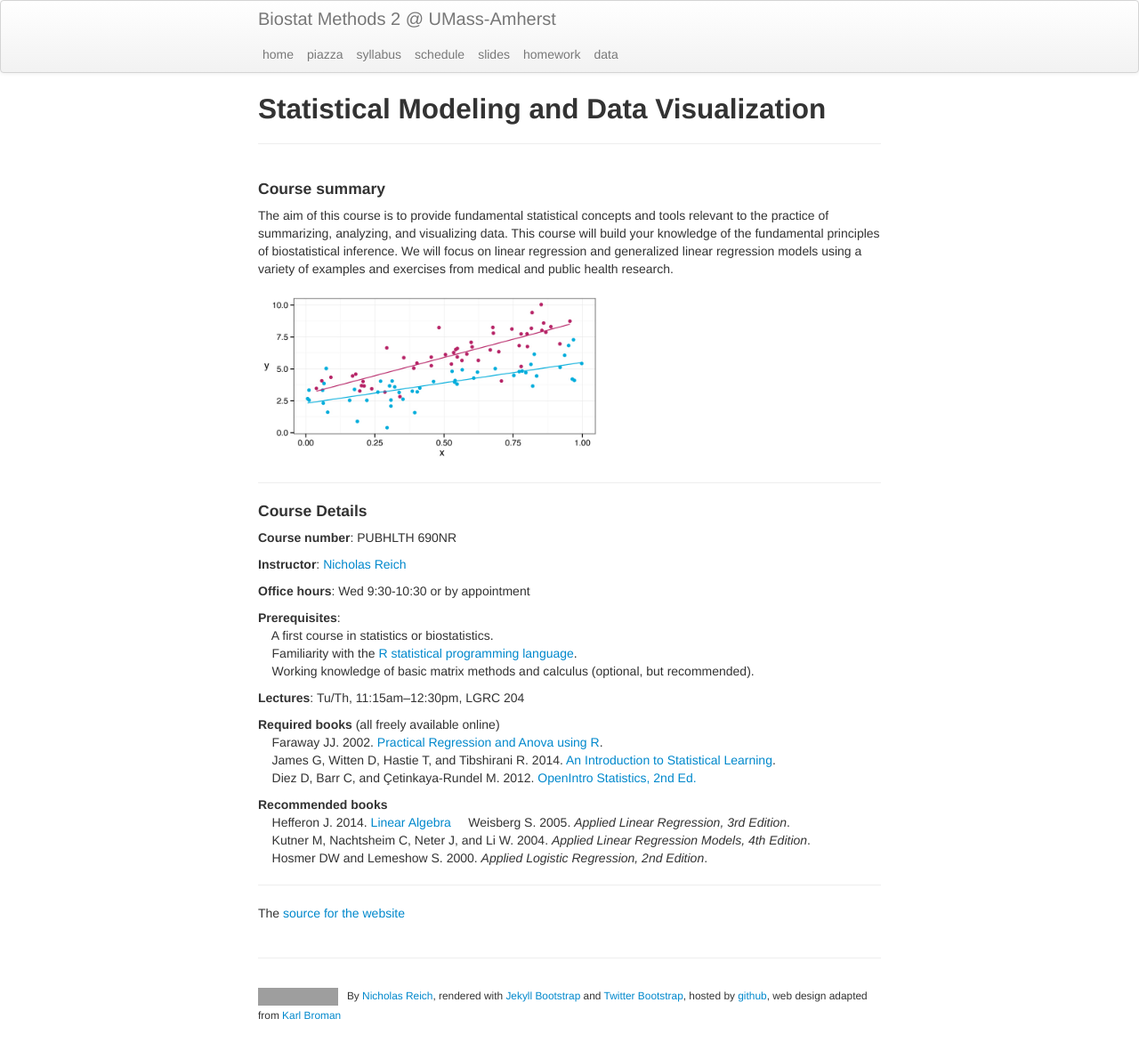
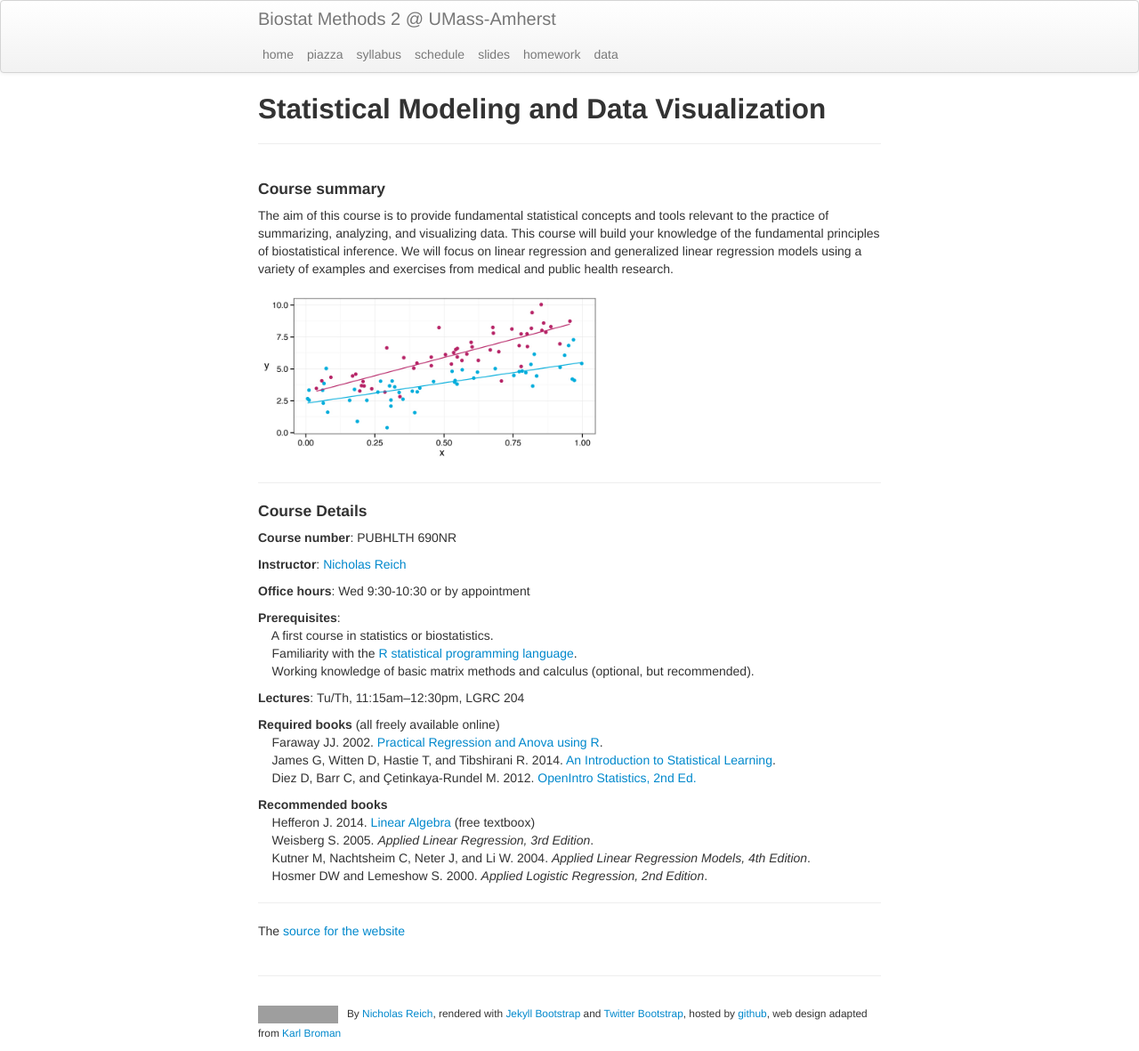
Before and after one commit to nickreich/stat-modeling-2015, a Jekyll site: the page built from index.md, in a window 1280 px wide. Shown: the whole page at 89% size. Built offline with Jekyll 4.4.1, drawn with Linux system fonts in a browser that asks for light colours; grey boxes are pictures that could not be loaded.

Commit message:
update index page.

```diff
--- a/index.md
+++ b/index.md
@@ -34,7 +34,7 @@ The aim of this course is to provide fundamental statistical concepts and tools
 &nbsp; &nbsp; Diez D, Barr C, and &Ccedil;etinkaya-Rundel M. 2012. [OpenIntro Statistics, 2nd Ed.](http://www.openintro.org/stat/index.php)
 
 **Recommended books** <br>
-&nbsp; &nbsp; Hefferon J. 2014. [Linear Algebra](http://joshua.smcvt.edu/linearalgebra/)
+&nbsp; &nbsp; Hefferon J. 2014. [Linear Algebra](http://joshua.smcvt.edu/linearalgebra/) (free textboox) <br>
 &nbsp; &nbsp; Weisberg S. 2005. *Applied Linear Regression, 3rd Edition*. <br>
 &nbsp; &nbsp; Kutner M, Nachtsheim C, Neter J, and Li W. 2004. *Applied Linear Regression Models, 4th Edition*. <br>
 &nbsp; &nbsp; Hosmer DW and Lemeshow S. 2000. *Applied Logistic Regression, 2nd Edition*.
```
